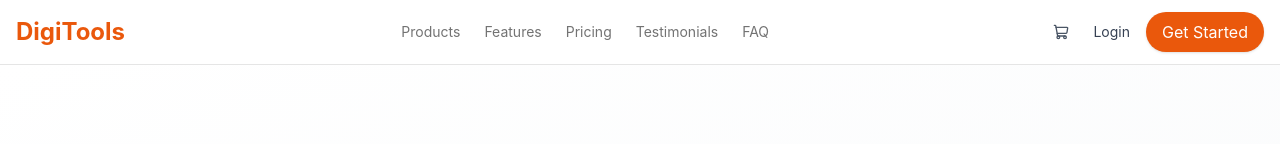
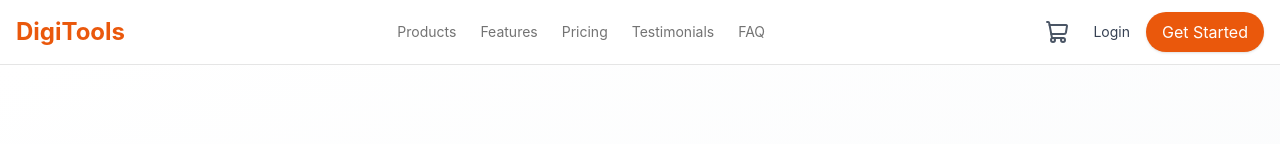
Before and after one commit to onamikaonu086-boop/Digi_Tools, a React (Vite) app: page / in a window 1280 px wide. Shown: the top 144 px of the page. Built offline with nearby package versions, Linux system fonts and the light colour scheme.

Commit message:
added context api to handle cart functionality

```diff
--- a/src/App.jsx
+++ b/src/App.jsx
@@ -2,14 +2,17 @@ import { Hero } from "./components/hero";
 import { Navbar } from "./components/navbar";
 import { Products } from "./components/products";
 import { Stats } from "./components/stats";
+import { CartProvider } from "./context/CartContext";
 
 export function App() {
   return (
+    <CartProvider>
       <main>
         <Navbar />
         <Hero />
         <Stats />
         <Products />
       </main>
+    </CartProvider>
   );
 }
--- a/src/components/cart.jsx
+++ b/src/components/cart.jsx
@@ -1,16 +1,76 @@
-const cartItems = [];
+import { useCart } from "../context/CartContext";
+import { Button } from "./shared/button";
 
 export function Cart() {
+  const { cartItems, clearCart } = useCart();
+
   return (
     <div className="bg-white rounded-lg shadow-lg p-6 border border-neutral-200">
-      <h3 className="text-xl font-bold text-gray-900 mb-4">Cart ({cartItems.length})</h3>
+      <div className="flex justify-between items-center mb-6">
+        <h3 className="text-xl font-bold text-gray-900">Cart ({cartItems.length})</h3>
+        {cartItems.length > 0 && (
+          <Button onClick={clearCart} variant="outline" className="text-sm px-3 py-1">
+            Clear All
+          </Button>
+        )}
+      </div>
       <CartBody />
     </div>
   );
 }
 
 function CartBody() {
-  if (!cartItems.length) return <p className="text-gray-500 text-center py-8">Your cart is empty</p>;
+  const { cartItems, removeFromCart, clearCart, getTotalPrice } = useCart();
 
-  return <div className="space-y-4">{/* Cart items will be rendered here */}</div>;
+  if (!cartItems.length) {
+    return <p className="text-gray-500 text-center py-8">Your cart is empty</p>;
+  }
+
+  return (
+    <div className="space-y-4">
+      {cartItems.map((item) => (
+        <div
+          key={item.id}
+          className="flex items-center justify-between bg-gray-50 p-4 rounded-lg border border-neutral-200"
+        >
+          {/* Item Details */}
+          <div className="flex items-center gap-4">
+            <div className="w-16 h-16 bg-white border border-neutral-200 rounded-lg flex items-center justify-center p-2">
+              <img src={item.icon} alt={item.name} className="w-full h-full object-contain" />
+            </div>
+            <div className="flex-1">
+              <h4 className="font-semibold text-gray-900">{item.name}</h4>
+              <p className="text-lg font-bold text-primary">${item.price}</p>
+            </div>
+          </div>
+
+          {/* Remove Button */}
+          <button
+            onClick={() => removeFromCart(item.id)}
+            className="p-2 text-red-500 hover:bg-red-50 rounded-lg transition-colors"
+            aria-label="Remove from cart"
+          >
+            <svg className="w-5 h-5" fill="currentColor" viewBox="0 0 20 20">
+              <path
+                fillRule="evenodd"
+                d="M4.293 4.293a1 1 0 011.414 0L10 8.586l4.293-4.293a1 1 0 111.414 1.414L11.414 10l4.293 4.293a1 1 0 01-1.414 1.414L10 11.414l-4.293 4.293a1 1 0 01-1.414-1.414L8.586 10 4.293 5.707a1 1 0 010-1.414z"
+                clipRule="evenodd"
+              />
+            </svg>
+          </button>
+        </div>
+      ))}
+
+      {/* Total Price */}
+      <div className="mt-6 pt-6 border-t border-neutral-200">
+        <div className="flex justify-between items-center mb-4">
+          <span className="text-lg font-semibold text-gray-900">Total:</span>
+          <span className="text-2xl font-bold text-primary">${getTotalPrice()}</span>
+        </div>
+        <Button variant="primary" className="w-full" onClick={clearCart}>
+          Proceed to Checkout
+        </Button>
+      </div>
+    </div>
+  );
 }
--- a/src/components/navbar.jsx
+++ b/src/components/navbar.jsx
@@ -1,9 +1,12 @@
 import { ShoppingCartIcon } from "lucide-react";
 import { Button } from "./shared/button";
+import { useCart } from "../context/CartContext";
 
 const NAV_LINK_ITEMS = ["Products", "Features", "Pricing", "Testimonials", "FAQ"];
 
 export function Navbar() {
+  const { cartItems } = useCart();
+
   return (
     <header className="w-full bg-white border-b border-neutral-200">
       <nav className="container px-4 mx-auto">
@@ -13,13 +16,20 @@ export function Navbar() {
           </div>
           <div className="hidden md:flex items-center space-x-6 text-sm text-gray-600">
             {NAV_LINK_ITEMS.map((item) => (
-              <p className="text-neutral-500 cursor-pointer">{item}</p>
+              <p key={item} className="text-neutral-500 cursor-pointer">
+                {item}
+              </p>
             ))}
           </div>
 
           <div className="flex items-center space-x-4">
-            <button className="p-2 rounded-md text-gray-600 hover:text-gray-900" aria-label="cart">
-              <ShoppingCartIcon className="size-4" />
+            <button className="p-2 rounded-md text-gray-600 hover:text-gray-900 relative" aria-label="cart">
+              <ShoppingCartIcon className="size-6" />
+              {cartItems.length > 0 && (
+                <span className="absolute top-0 right-0 bg-red-500 text-white text-xs rounded-full size-5 flex items-center justify-center">
+                  {cartItems.length}
+                </span>
+              )}
             </button>
 
             <p className="text-sm text-gray-700 hover:text-gray-900 cursor-pointer">Login</p>
--- a/src/components/products.jsx
+++ b/src/components/products.jsx
@@ -1,5 +1,6 @@
 import { useState } from "react";
 import { Button } from "./shared/button";
+import { useCart } from "../context/CartContext";
 import productsData from "../data/product.json";
 import { Cart } from "./cart";
 
@@ -50,6 +51,10 @@ function ProductList({ products }) {
 
 // ProductCard Component
 function ProductCard({ product }) {
+  const { addToCart, cartItems } = useCart();
+
+  const isAdded = cartItems.some((item) => item.id === product.id);
+
   const getTagColor = (tagType) => {
     const colors = {
       "best-seller": "bg-yellow-100 text-yellow-800",
@@ -57,6 +62,10 @@ function ProductCard({ product }) {
       new: "bg-green-100 text-green-800",
     };
     return colors[tagType] || "bg-gray-100 text-gray-800";
+  };
+
+  const handleAddToCart = () => {
+    addToCart(product);
   };
 
   return (
@@ -110,7 +119,9 @@ function ProductCard({ product }) {
       </ul>
 
       {/* Buy Button */}
-      <Button variant="primary">Buy Now</Button>
+      <Button onClick={handleAddToCart} variant={isAdded ? "success" : "primary"}>
+        {isAdded ? "✓ Added to Cart" : "Buy Now"}
+      </Button>
     </div>
   );
 }
--- a/src/components/shared/button.jsx
+++ b/src/components/shared/button.jsx
@@ -4,14 +4,10 @@ export function Button({ variant = "primary", className = "", ...props }) {
   const variantStyles = {
     primary: `${baseStyles} bg-primary text-white shadow hover:shadow-lg`,
     outline: `${baseStyles} border-2 border-primary text-primary hover:bg-primary hover:text-white`,
+    success: `$${baseStyles} text-green-600 border-green-600 border-2`,
   };
 
   const styles = variantStyles[variant] || variantStyles.primary;
 
-  return (
-    <button
-      {...props}
-      className={`${styles} ${className}`}
-    />
-  );
+  return <button {...props} className={`${styles} ${className}`} />;
 }
--- /dev/null
+++ b/src/context/CartContext.jsx
@@ -0,0 +1,62 @@
+import { createContext, useContext, useState } from "react";
+
+const CartContext = createContext();
+
+export function CartProvider({ children }) {
+  const [cartItems, setCartItems] = useState([]);
+
+  // Add item to cart
+  const addToCart = (product) => {
+    const cartItem = {
+      id: product.id,
+      name: product.name,
+      icon: product.icon,
+      price: product.price,
+    };
+
+    setCartItems((prevItems) => {
+      // Check if item already exists in cart
+      const existingItem = prevItems.find((item) => item.id === product.id);
+      if (existingItem) {
+        return prevItems;
+      }
+
+      return [...prevItems, cartItem];
+    });
+  };
+
+  // Remove specific item from cart
+  const removeFromCart = (productId) => {
+    setCartItems((prevItems) => prevItems.filter((item) => item.id !== productId));
+  };
+
+  // Clear all items from cart
+  const clearCart = () => {
+    setCartItems([]);
+  };
+
+  // Calculate total price
+  const getTotalPrice = () => {
+    return cartItems.reduce((total, item) => total + item.price, 0);
+  };
+
+  const value = {
+    cartItems,
+    addToCart,
+    removeFromCart,
+    clearCart,
+    getTotalPrice,
+  };
+
+  return <CartContext.Provider value={value}>{children}</CartContext.Provider>;
+}
+
+// Custom hook to use cart context
+// eslint-disable-next-line react-refresh/only-export-components
+export function useCart() {
+  const context = useContext(CartContext);
+  if (!context) {
+    throw new Error("useCart must be used within CartProvider");
+  }
+  return context;
+}
```
Lines whose indentation alone changed are shown as unchanged.
